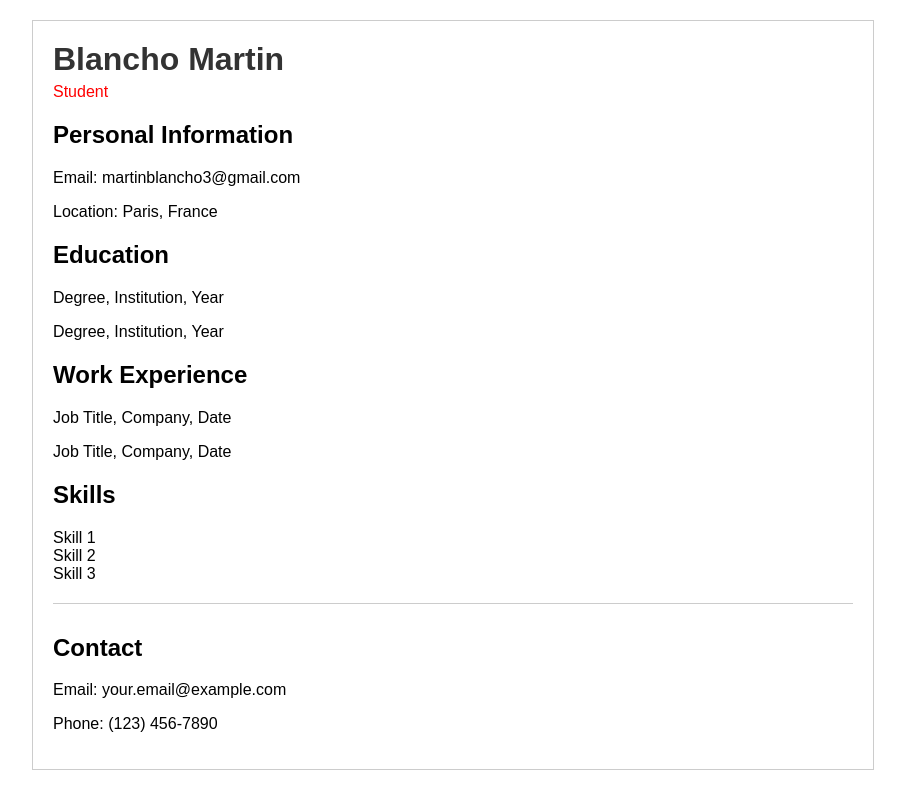
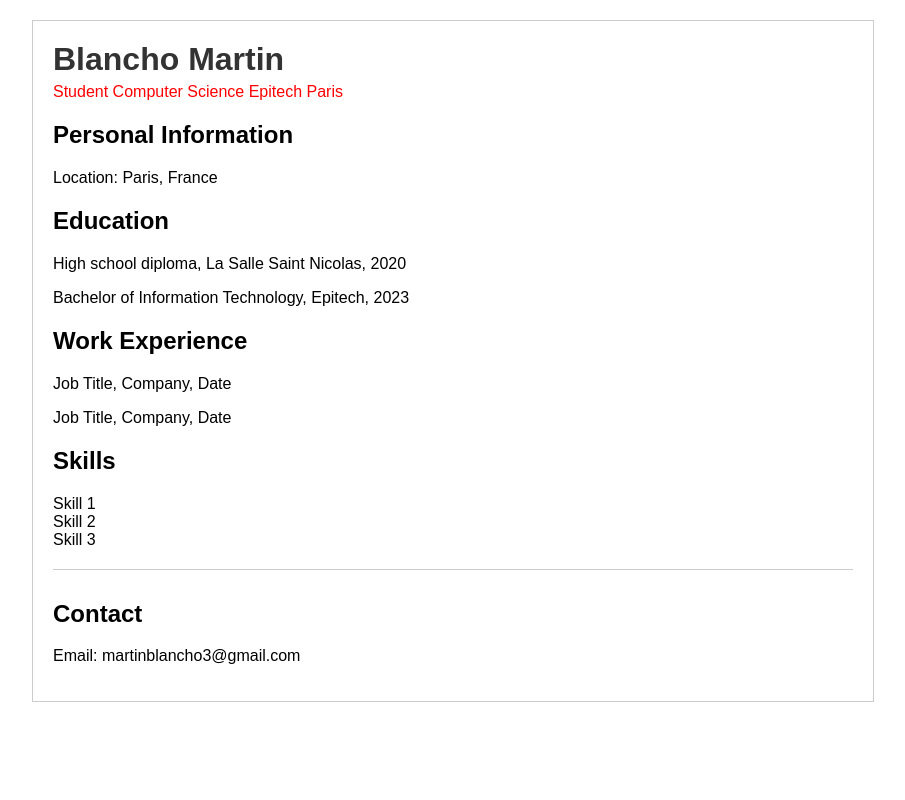
Before and after one commit to BlanchoMartin/BlanchoMartin.github.io, a plain HTML site: page index.html in a window 1280 px wide. Shown: the whole page, without its empty margins (187-1092 px from the left). Drawn offline with Linux system fonts and the light colour scheme.

```diff
--- a/index.html
+++ b/index.html
@@ -10,19 +10,18 @@
   <div class="container">
     <header>
       <h1>Blancho Martin</h1>
-      <p>Student</p>
+      <p>Student Computer Science Epitech Paris</p>
     </header>
 
     <section class="personal-info">
       <h2>Personal Information</h2>
-      <p>Email: martinblancho3@gmail.com</p>
       <p>Location: Paris, France</p>
     </section>
 
     <section class="education">
       <h2>Education</h2>
-      <p>Degree, Institution, Year</p>
-      <p>Degree, Institution, Year</p>
+      <p>High school diploma, La Salle Saint Nicolas, 2020</p>
+      <p>Bachelor of Information Technology, Epitech, 2023</p>
     </section>
 
     <section class="work-experience">
@@ -42,8 +41,7 @@
 
     <footer>
       <h2>Contact</h2>
-      <p>Email: your.email@example.com</p>
-      <p>Phone: (123) 456-7890</p>
+      <p>Email: martinblancho3@gmail.com</p>
     </footer>
   </div>
 </body>
```
